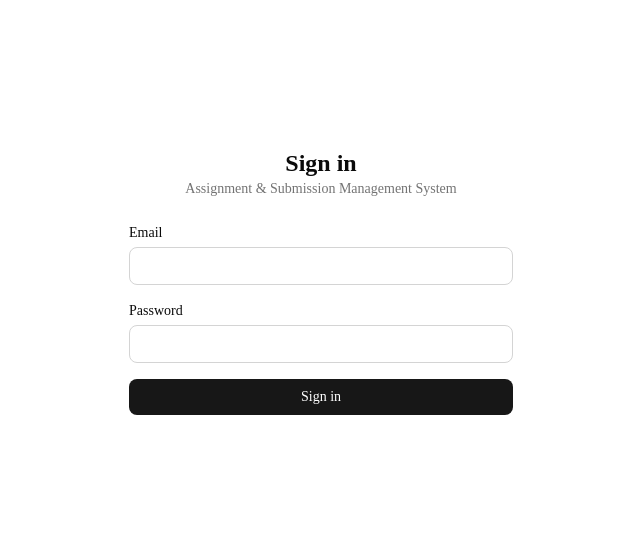
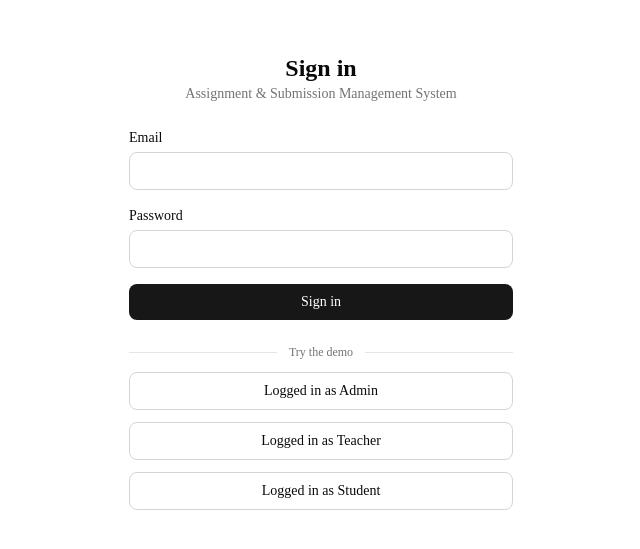
Before and after one commit to hridoyPRGMR/assignment-submission-management, a Next.js app in the folder frontend/: page /login in a window 1280 px wide. Shown: the part 119-668 px from the top of the page, without its empty margins (319-959 px from the left). Built offline with nearby package versions, Linux system fonts and the light colour scheme; no server answers.

Commit message:
feat(auth): add one-click demo login buttons for admin, teacher and student

```diff
--- a/frontend/src/app/(auth)/login/page.tsx
+++ b/frontend/src/app/(auth)/login/page.tsx
@@ -15,6 +15,14 @@ const loginSchema = z.object({
 
 type LoginFormValues = z.infer<typeof loginSchema>;
 
+type DemoAccount = { label: string; email: string; password: string };
+
+const demoAccounts: DemoAccount[] = [
+  { label: "Logged in as Admin", email: "admin@school.edu", password: "Admin@12345" },
+  { label: "Logged in as Teacher", email: "teacher@school.edu", password: "Teacher@12345" },
+  { label: "Logged in as Student", email: "student@school.edu", password: "Student@12345" },
+];
+
 const roleHomePage: Record<UserRole, string> = {
   Admin: "/admin",
   Teacher: "/teacher",
@@ -25,6 +33,7 @@ export default function LoginPage() {
   const { login } = useAuth();
   const router = useRouter();
   const [serverError, setServerError] = useState<string | null>(null);
+  const [demoLoading, setDemoLoading] = useState<string | null>(null);
 
   const {
     register,
@@ -32,14 +41,22 @@ export default function LoginPage() {
     formState: { errors, isSubmitting },
   } = useForm<LoginFormValues>({ resolver: zodResolver(loginSchema) });
 
-  const onSubmit = async (values: LoginFormValues) => {
+  const signIn = async (email: string, password: string) => {
     setServerError(null);
     try {
-      const user = await login(values.email, values.password);
+      const user = await login(email, password);
       router.push(roleHomePage[user.role]);
     } catch {
       setServerError("Invalid email or password.");
     }
+  };
+
+  const onSubmit = (values: LoginFormValues) => signIn(values.email, values.password);
+
+  const demoLogin = async (account: DemoAccount) => {
+    setDemoLoading(account.label);
+    await signIn(account.email, account.password);
+    setDemoLoading(null);
   };
 
   return (
@@ -91,6 +108,25 @@ export default function LoginPage() {
             {isSubmitting ? "Signing in..." : "Sign in"}
           </button>
         </form>
+
+        <div className="space-y-3">
+          <div className="flex items-center gap-3 text-xs text-neutral-500">
+            <span className="h-px flex-1 bg-neutral-200" />
+            Try the demo
+            <span className="h-px flex-1 bg-neutral-200" />
+          </div>
+          {demoAccounts.map((account) => (
+            <button
+              key={account.label}
+              type="button"
+              disabled={isSubmitting || demoLoading !== null}
+              onClick={() => demoLogin(account)}
+              className="w-full rounded-md border border-neutral-300 px-4 py-2 text-sm font-medium hover:bg-neutral-50 disabled:opacity-50"
+            >
+              {demoLoading === account.label ? "Signing in..." : account.label}
+            </button>
+          ))}
+        </div>
       </div>
     </main>
   );
```
